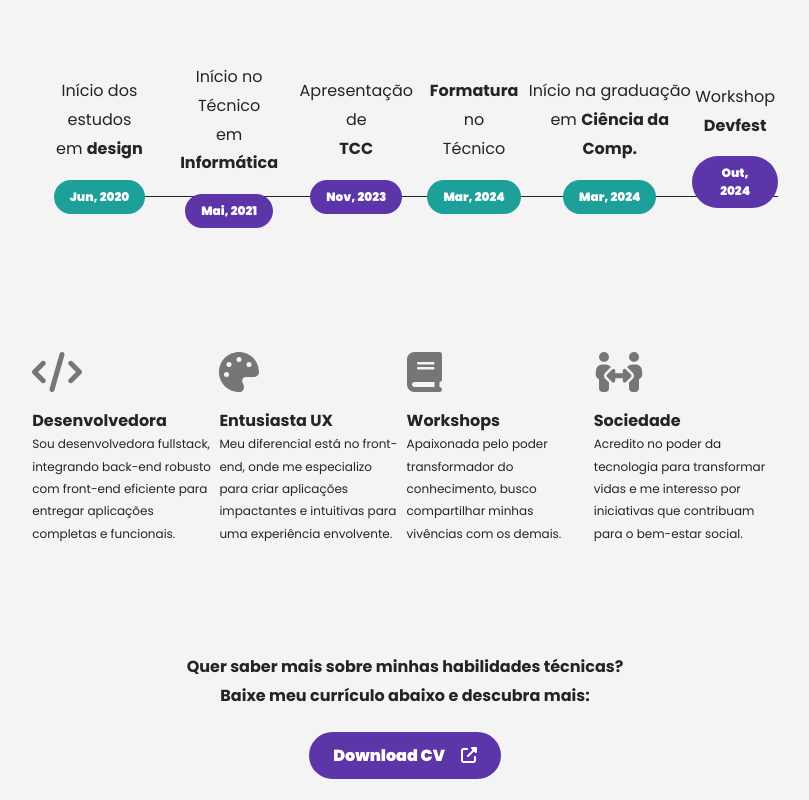
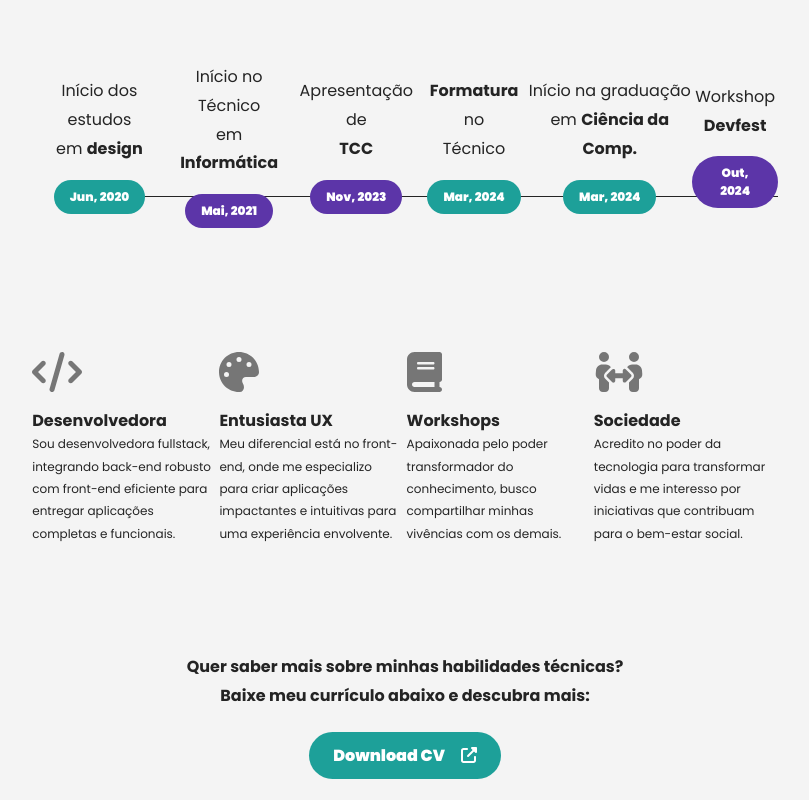
Before and after one commit to marialmeida1/web-portfolio-marialmeida1, a Next.js app: page / in a window 1280 px wide. Shown: the part 861-1661 px from the top of the page, without its empty margins (235-1044 px from the left). Built offline with nearby package versions, Linux system fonts and the light colour scheme.

Commit message:
fix: change color botton

```diff
--- a/app/components/home/About.module.css
+++ b/app/components/home/About.module.css
@@ -35,7 +35,7 @@
     font-size: 1rem;
     font-weight: 900;
     color: #fff;
-    background-color: var(--primary-color);
+    background-color: var(--secondary-color);
     text-decoration: none;
 }
 
```
